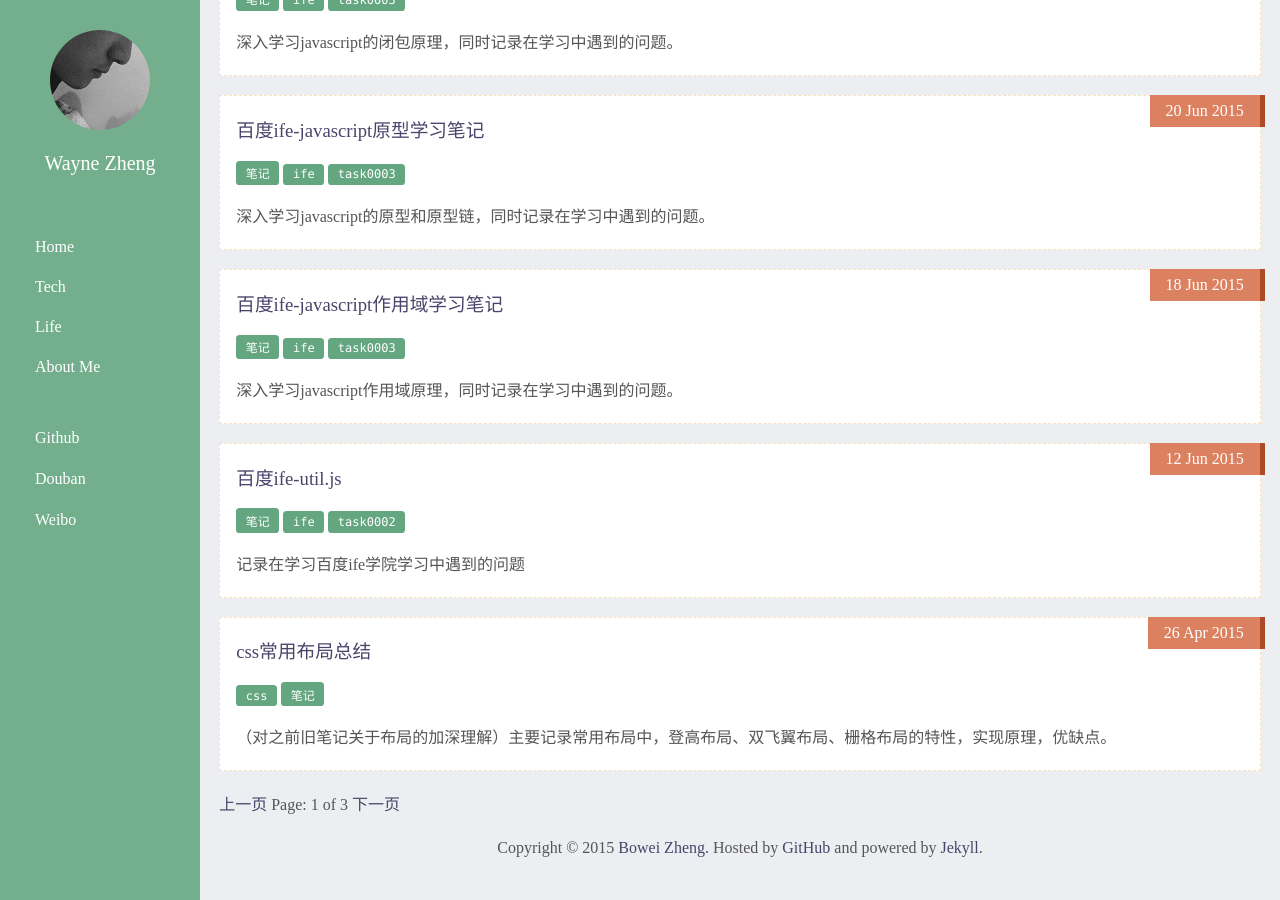
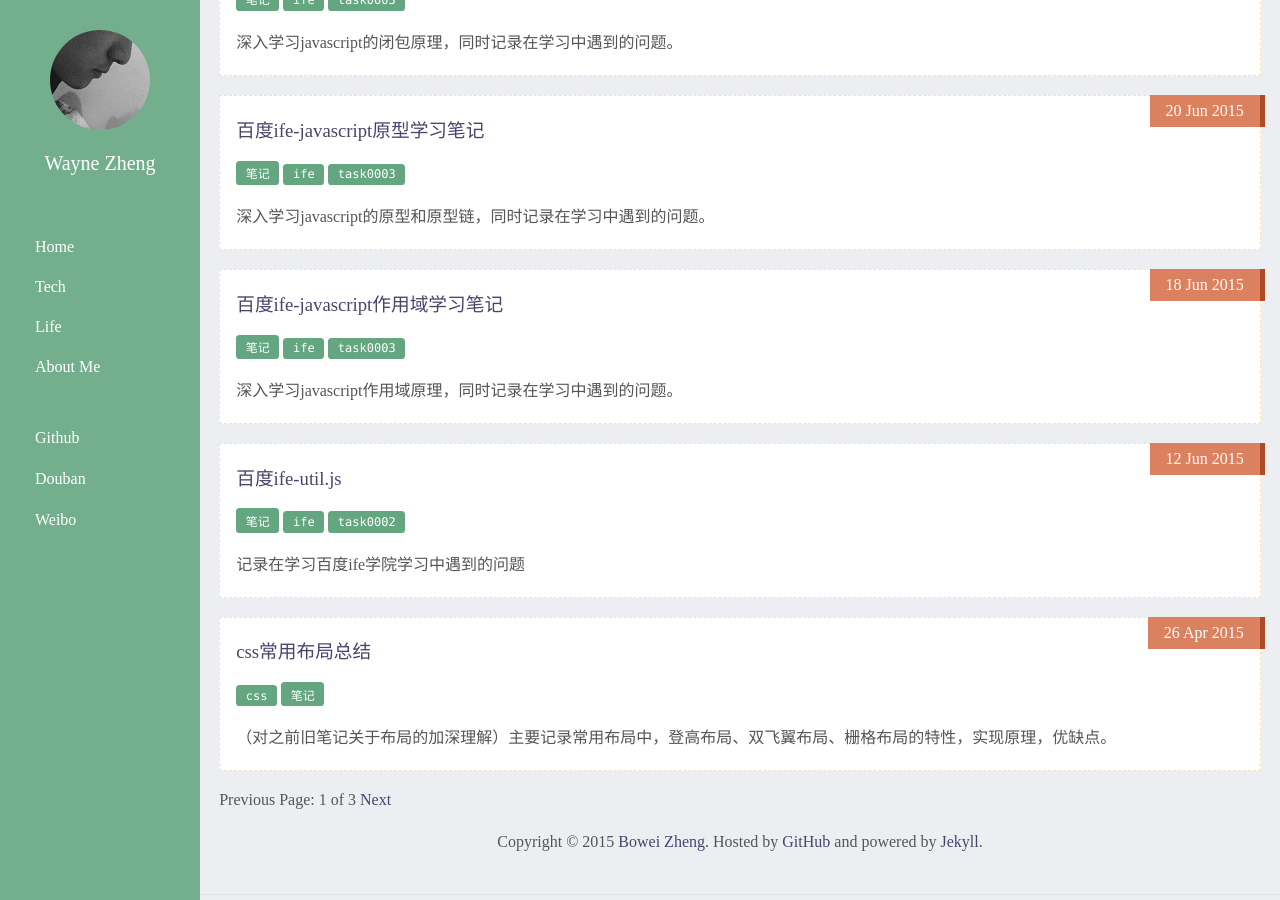
Before and after one commit to wynn719/blog, a Jekyll site: the page built from index.html, in a window 1280 px wide and 900 px high, scrolled down 1110 px. Built offline with Jekyll 4.4.1, drawn with Linux system fonts in a browser that asks for light colours; nearby versions of some CDN libraries; the list of posts is cut into pages by our own code; comment, search, counter and statistics services are not loaded.

Commit message:
Signed-off-by: waynezheng <762671261@qq.com>

```diff
--- a/_layouts/index.html
+++ b/_layouts/index.html
@@ -24,16 +24,16 @@
             {% endfor %}
 
             <div class="pagination">
-                {% if paginator.previous_page == 1 %}
-                    <span class="previous">上一页</span>
-                {% else if paginator.previous_page %}
-                    <a href="{{ site.url }}/page{{ paginator.previous_page }}" class="previous">上一页</a>
+                {% if paginator.previous_page %}
+                    <a href="{{ site.url }}/page{{ paginator.previous_page }}" class="previous">Previous</a>
+                {% else %}
+                    <span class="previous">Previous</span>
                 {% endif %}
                 <span class="page_number ">Page: {{ paginator.page }} of {{ paginator.total_pages }}</span>
                 {% if paginator.next_page %}
-                    <a href="{{ site.url }}/page{{ paginator.next_page }}" class="next">下一页</a>
+                    <a href="{{ site.url }}/page{{ paginator.next_page }}" class="next">Next</a>
                 {% else %}
-                    <span class="next ">下一页</span>
+                    <span class="next ">Next</span>
                 {% endif %}
             </div>
         </div>
```
